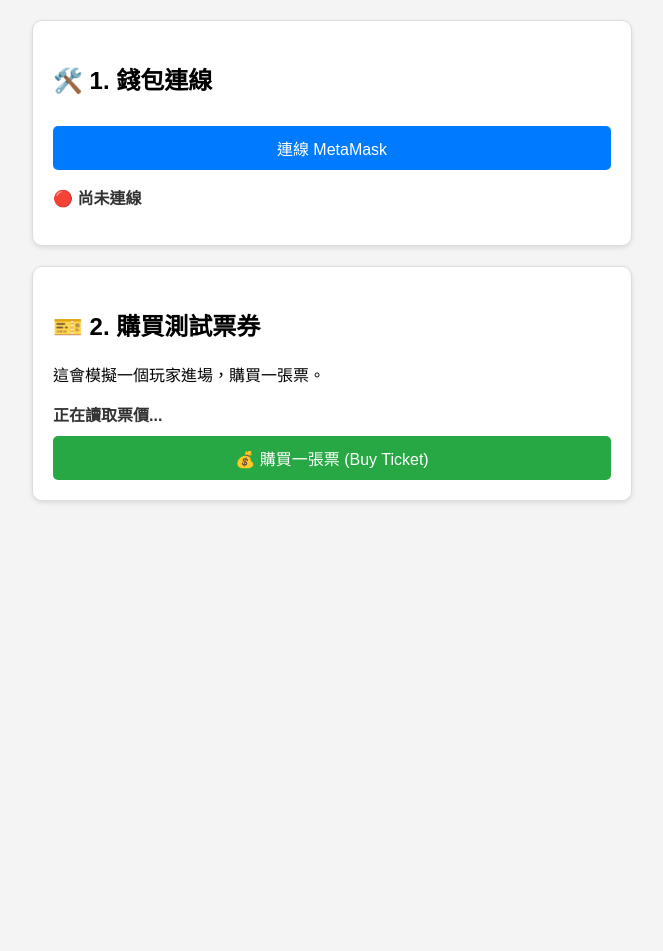
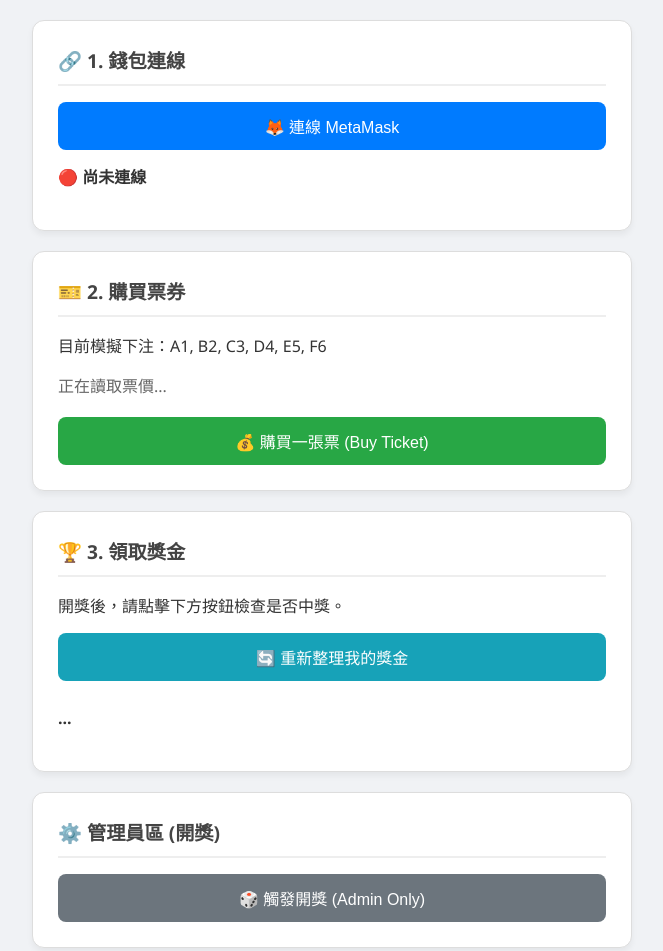
Before and after one commit to auterghost/auter-protocol, a plain HTML site: page index.html in a window 1280 px wide. Shown: the whole page, without its empty margins (308-971 px from the left). Before the commit the page ends 800 px from the top, so only its background shows below. Drawn offline with nearby package versions, Linux system fonts and the light colour scheme.

Commit message:
Update index.html

```diff
--- a/index.html
+++ b/index.html
@@ -3,31 +3,54 @@
 <head>
     <meta charset="UTF-8">
     <meta name="viewport" content="width=device-width, initial-scale=1.0">
-    <title>AUTER 測試控制台</title>
+    <title>AUTER 全球大樂透 V6.0 (MVP)</title>
     <script src="https://cdnjs.cloudflare.com/ajax/libs/ethers/6.7.0/ethers.umd.min.js"></script>
     <style>
-        body { font-family: sans-serif; padding: 20px; max-width: 600px; margin: 0 auto; background-color: #f4f4f4; }
-        .box { background: white; border: 1px solid #ddd; padding: 20px; border-radius: 10px; margin-bottom: 20px; box-shadow: 0 2px 5px rgba(0,0,0,0.1); }
-        button { padding: 10px 20px; cursor: pointer; background-color: #007bff; color: white; border: none; border-radius: 5px; font-size: 16px; margin-top: 10px; width: 100%; }
+        body { font-family: 'Segoe UI', Tahoma, Geneva, Verdana, sans-serif; padding: 20px; max-width: 600px; margin: 0 auto; background-color: #f0f2f5; color: #333; }
+        .box { background: white; border: 1px solid #ddd; padding: 25px; border-radius: 12px; margin-bottom: 20px; box-shadow: 0 4px 6px rgba(0,0,0,0.05); }
+        h2 { margin-top: 0; font-size: 1.2rem; color: #444; border-bottom: 2px solid #eee; padding-bottom: 10px; }
+        button { padding: 12px 20px; cursor: pointer; background-color: #007bff; color: white; border: none; border-radius: 8px; font-size: 16px; width: 100%; transition: background 0.3s; }
         button:hover { background-color: #0056b3; }
-        button.buy { background-color: #28a745; }
+        button:disabled { background-color: #ccc; cursor: not-allowed; }
+
+        button.buy { background-color: #28a745; margin-top: 10px; }
         button.buy:hover { background-color: #218838; }
-        #status, #priceInfo { margin-top: 15px; font-weight: bold; color: #333; white-space: pre-wrap; }
+
+        button.claim { background-color: #ffc107; color: #000; font-weight: bold; display: none; } /* 預設隱藏 */
+        button.claim:hover { background-color: #e0a800; }
+
+        .status-text { margin-top: 15px; font-weight: bold; white-space: pre-wrap; line-height: 1.5; }
+        #walletAddress { color: #007bff; font-family: monospace; }
+        .win-msg { color: #d9534f; font-size: 1.1em; margin-bottom: 10px; display: none;}
     </style>
 </head>
 <body>
 
     <div class="box">
-        <h2>🛠️ 1. 錢包連線</h2>
-        <button onclick="connectWallet()">連線 MetaMask</button>
-        <p id="status">🔴 尚未連線</p>
+        <h2>🔗 1. 錢包連線</h2>
+        <button onclick="connectWallet()">🦊 連線 MetaMask</button>
+        <p class="status-text" id="status">🔴 尚未連線</p>
     </div>
 
     <div class="box">
-        <h2>🎫 2. 購買測試票券</h2>
-        <p>這會模擬一個玩家進場，購買一張票。</p>
-        <div id="priceInfo">正在讀取票價...</div>
-        <button class="buy" onclick="buyTicket()">💰 購買一張票 (Buy Ticket)</button>
+        <h2>🎫 2. 購買票券</h2>
+        <p>目前模擬下注：A1, B2, C3, D4, E5, F6</p>
+        <div id="priceInfo" style="margin-bottom: 10px; color: #666;">正在讀取票價...</div>
+        <button class="buy" id="btnBuy" onclick="buyTicket()" disabled>💰 購買一張票 (Buy Ticket)</button>
+    </div>
+
+    <div class="box">
+        <h2>🏆 3. 領取獎金</h2>
+        <p>開獎後，請點擊下方按鈕檢查是否中獎。</p>
+        <p id="winMessage" class="win-msg">🎉 恭喜！你贏得了獎金！</p>
+        <button onclick="checkWinnings()" style="margin-bottom: 10px; background-color: #17a2b8;">🔄 重新整理我的獎金</button>
+        <button class="claim" id="btnClaim" onclick="claimPrize()">🎁 提領獎金 (Claim Prize)</button>
+        <p class="status-text" id="claimStatus">...</p>
+    </div>
+
+    <div class="box">
+        <h2>⚙️ 管理員區 (開獎)</h2>
+        <button onclick="drawWinner()" style="background-color: #6c757d;">🎲 觸發開獎 (Admin Only)</button>
     </div>
 
     <script src="script.js"></script>
```
